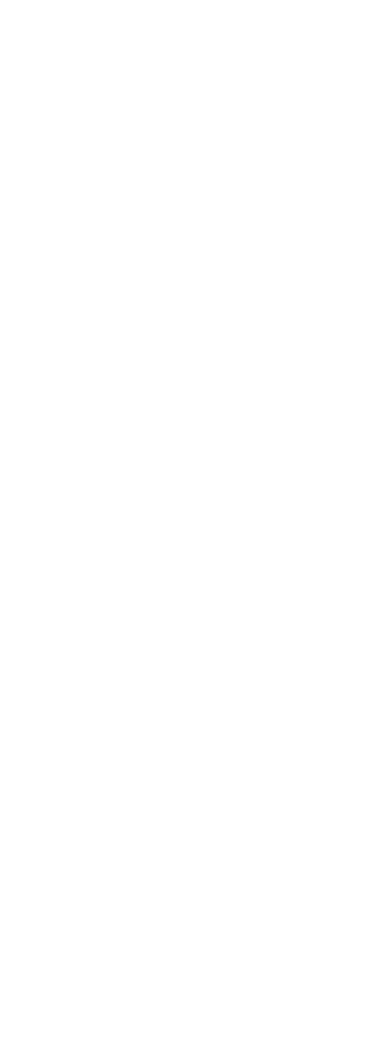
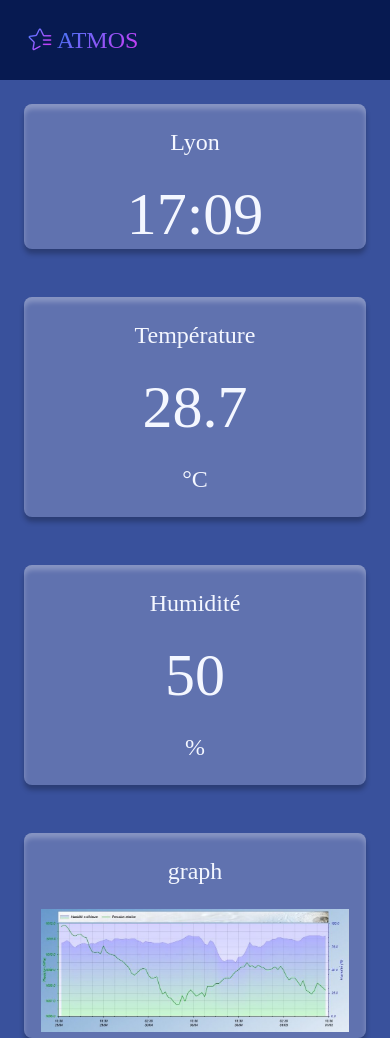
Before and after one commit to D3borahD/meteoStation, a PHP site: page / in a window 390 px wide. Before the commit the page is empty. Before the commit the page ends 844 px from the top, so only its background shows below. Run offline with PHP 8.4, Linux system fonts and the light colour scheme.

Commit message:
mobile and desktop interface

```diff
--- a/index.php
+++ b/index.php
@@ -4,10 +4,40 @@
     <meta charset="UTF-8">
     <meta http-equiv="X-UA-Compatible" content="IE=edge">
     <meta name="viewport" content="width=device-width, initial-scale=1.0">
+    <link rel="stylesheet" href="styles/style.css">
     <title>Station météo</title>
 </head>
 <body>
+    <div class="main">
+    <nav class="sidebar">
+    <div class="brand">
+    <img src="styles/asset/logoDesktop.png" alt="logo">
+    <span id='brand'>ATMOS</span>
+</div>
+    </nav>
+            <div class="box clock">
+              <p>Lyon</p>
+              <span>17:09</span>
+            </div>
+
+            <div class="box temperature">
+                <p>Température</p>
+                <span>28.7</span>
+                <p>°C</p>
+            </div>
+
+            <div class="box humidity">
+                <p>Humidité</p>
+                <span>50</span>
+                <p>%</p>
+            </div>
+
+            <div class="box graph">
+                <p>graph</p>
+                <img src="styles/asset/graph.jpg" alt="">
+            </div>
 
 
+    </div>
 </body>
 </html>
--- a/styles/style.css
+++ b/styles/style.css
@@ -0,0 +1,133 @@
+body {
+  margin: 0;
+  padding: 0;
+  -webkit-box-sizing: border-box;
+          box-sizing: border-box;
+  background: #39519c;
+  color: #f4f7ff;
+  font-size: 24px;
+  width: 100vw;
+  height: 100vh;
+}
+
+.main {
+  display: -webkit-box;
+  display: -ms-flexbox;
+  display: flex;
+  -webkit-box-orient: horizontal;
+  -webkit-box-direction: normal;
+      -ms-flex-direction: row;
+          flex-direction: row;
+  height: 100%;
+}
+
+nav {
+  height: 100%;
+  width: 200px;
+  background: #071a51;
+}
+
+.brand {
+  border-radius: 50px;
+  display: -webkit-box;
+  display: -ms-flexbox;
+  display: flex;
+  -webkit-box-align: center;
+      -ms-flex-align: center;
+          align-items: center;
+  padding: 1em;
+}
+
+.brand span {
+  background: linear-gradient(135deg, #3c7af6 0%, #d239f6 100%);
+  background-clip: border-box;
+  -webkit-background-clip: text;
+  -webkit-text-fill-color: transparent;
+}
+
+.box {
+  border-radius: 8px;
+  background: rgba(223, 226, 237, 0.23);
+  text-align: center;
+  padding-top: 1px;
+  -webkit-box-shadow: 0px 5px 5px rgba(0, 0, 0, 0.25), inset 0px 5px 5px rgba(255, 255, 255, 0.25);
+          box-shadow: 0px 5px 5px rgba(0, 0, 0, 0.25), inset 0px 5px 5px rgba(255, 255, 255, 0.25);
+}
+
+.box span {
+  font-size: 2.5em;
+}
+
+.main {
+  margin-right: 2em;
+  display: -ms-grid;
+  display: grid;
+  -ms-grid-columns: 200px 1fr 1fr 1fr;
+      grid-template-columns: 200px 1fr 1fr 1fr;
+  -ms-grid-rows: 275px auto;
+      grid-template-rows: 275px auto;
+  gap: 30px 30px;
+      grid-template-areas: "sidebar clock temperature humidity" "sidebar graph graph graph";
+}
+
+.sidebar {
+  -ms-grid-row: 1;
+  -ms-grid-row-span: 2;
+  -ms-grid-column: 1;
+  grid-area: sidebar;
+}
+
+.clock,
+.temperature,
+.humidity {
+  margin-top: 2em;
+}
+
+.clock {
+  -ms-grid-row: 1;
+  -ms-grid-column: 2;
+  grid-area: clock;
+}
+
+.temperature {
+  -ms-grid-row: 1;
+  -ms-grid-column: 3;
+  grid-area: temperature;
+}
+
+.humidity {
+  -ms-grid-row: 1;
+  -ms-grid-column: 4;
+  grid-area: humidity;
+}
+
+.graph {
+  -ms-grid-row: 2;
+  -ms-grid-column: 2;
+  -ms-grid-column-span: 3;
+  grid-area: graph;
+  margin-bottom: 2em;
+}
+
+.graph img {
+  width: 90%;
+}
+
+@media screen and (max-width: 800px) {
+  .sidebar {
+    width: 100%;
+  }
+  .box {
+    margin: 1em;
+  }
+  .main {
+    margin: 0;
+    -ms-grid-columns: 1fr;
+        grid-template-columns: 1fr;
+    -ms-grid-rows: auto;
+        grid-template-rows: auto;
+    gap: 0;
+        grid-template-areas: "sidebar" "clock" "temperature" "humidity" "graph";
+  }
+}
+/*# sourceMappingURL=style.css.map */
--- /dev/null
+++ b/styles/style.scss
@@ -0,0 +1,115 @@
+// COLOR //
+$very_dark_blue: #071a51;
+$dark_blue: #39519c;
+$blue_pale: #d0dafa;
+$blue_glass: rgba(223, 226, 237, 0.23);
+$white: #f4f7ff;
+$gradient: linear-gradient(
+  135deg,
+  rgba(60, 122, 246, 1) 0%,
+  rgba(210, 57, 246, 1) 100%
+);
+
+body {
+  margin: 0;
+  padding: 0;
+  box-sizing: border-box;
+  background: $dark_blue;
+  color: $white;
+  font-size: 24px;
+  width: 100vw;
+  height: 100vh;
+}
+.main {
+  display: flex;
+  flex-direction: row;
+  height: 100%;
+}
+
+nav {
+  height: 100%;
+  width: 200px;
+  background: $very_dark_blue;
+}
+
+.brand {
+  border-radius: 50px;
+  display: flex;
+  align-items: center;
+  padding: 1em;
+  span {
+    background: $gradient;
+    background-clip: border-box;
+    -webkit-background-clip: text;
+    -webkit-text-fill-color: transparent;
+  }
+}
+
+.box {
+  border-radius: 8px;
+  background: $blue_glass;
+  text-align: center;
+  padding-top: 1px;
+  box-shadow: 0px 5px 5px rgba(0, 0, 0, 0.25),
+    inset 0px 5px 5px rgba(255, 255, 255, 0.25);
+  span {
+    font-size: 2.5em;
+  }
+}
+
+.main {
+  margin-right: 2em;
+  display: grid;
+  grid-template-columns: 200px 1fr 1fr 1fr;
+  grid-template-rows: 275px auto;
+  gap: 30px 30px;
+  grid-template-areas:
+    "sidebar clock temperature humidity"
+    "sidebar graph graph graph";
+}
+
+.sidebar {
+  grid-area: sidebar;
+}
+.clock,
+.temperature,
+.humidity {
+  margin-top: 2em;
+}
+.clock {
+  grid-area: clock;
+}
+.temperature {
+  grid-area: temperature;
+}
+.humidity {
+  grid-area: humidity;
+}
+.graph {
+  grid-area: graph;
+  margin-bottom: 2em;
+  img {
+    width: 90%;
+  }
+}
+
+@media screen and (max-width: 800px) {
+  .sidebar {
+    width: 100%;
+  }
+  .box {
+    margin: 1em;
+  }
+  .main {
+    margin: 0;
+    grid-template-columns: 1fr;
+    grid-template-rows: auto;
+    gap: 0;
+    grid-template-areas:
+      "sidebar"
+      "clock"
+      "temperature"
+      "humidity"
+      "graph";
+  }
+}
```
Also changed, not shown: styles/asset/graph.jpg (added), styles/asset/humidity.png (added), styles/asset/logoDesktop.png (added), styles/asset/map.png (added), styles/asset/temperature.png (added), 1 other file.
